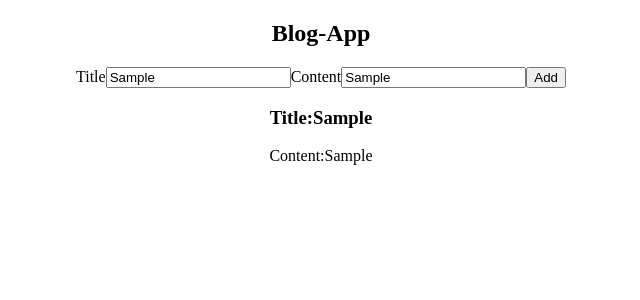
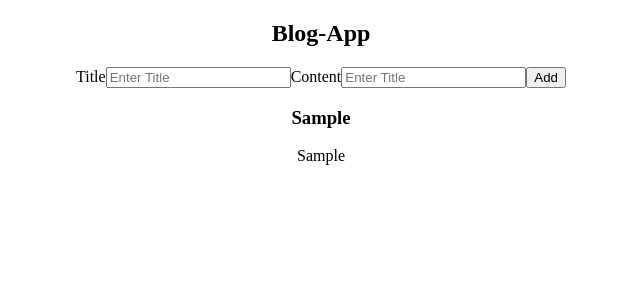
Before and after one commit to prathameshcode360/BLOG-APP, a React (Create React App) app: page / in a window 1280 px wide. Both pictures are taken after typing "Sample", "Sample" into the empty fields and a click on the button "Add". Shown: the top 300 px of the page, without its empty margins (319-959 px from the left). Built offline with nearby package versions, Linux system fonts and the light colour scheme.

Commit message:
Created New Blog using UseState

```diff
--- a/src/Component/blog.js
+++ b/src/Component/blog.js
@@ -3,8 +3,12 @@
 function Blog() {
   const [title, setTitle] = useState("");
   const [content, setContent] = useState("");
+  const [blogs, setBlog] = useState([]);
   function handleSubmit(event) {
     event.preventDefault();
+    setBlog([{ title, content }, ...blogs]);
+    setTitle("");
+    setContent("");
   }
   return (
     <div className="main-container">
@@ -29,8 +33,12 @@
         </form>
       </div>
       <div className="blog-list">
-        <h3>Title:{title}</h3>
-        <p>Content:{content}</p>
+        {blogs.map((blog, index) => (
+          <div key={index}>
+            <h3>{blog.title}</h3>
+            <p>{blog.content}</p>
+          </div>
+        ))}
       </div>
     </div>
   );
```
